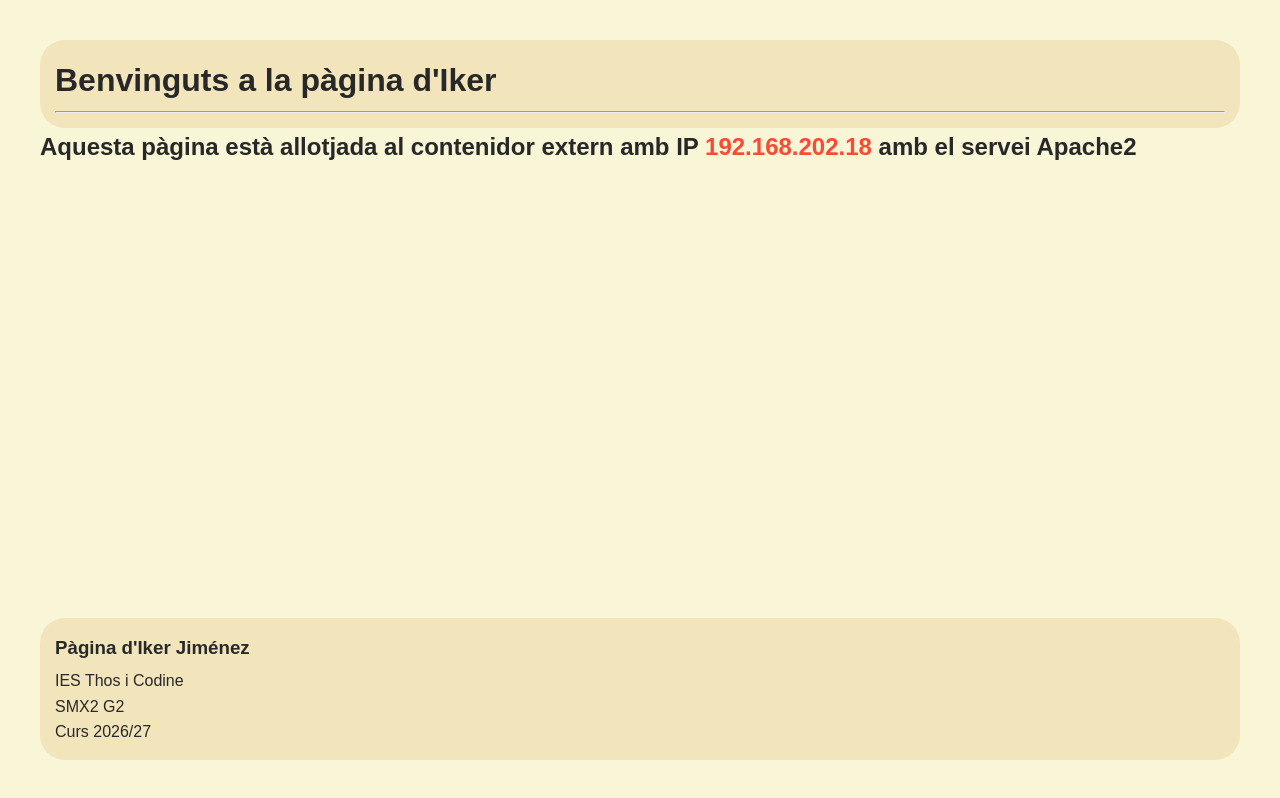
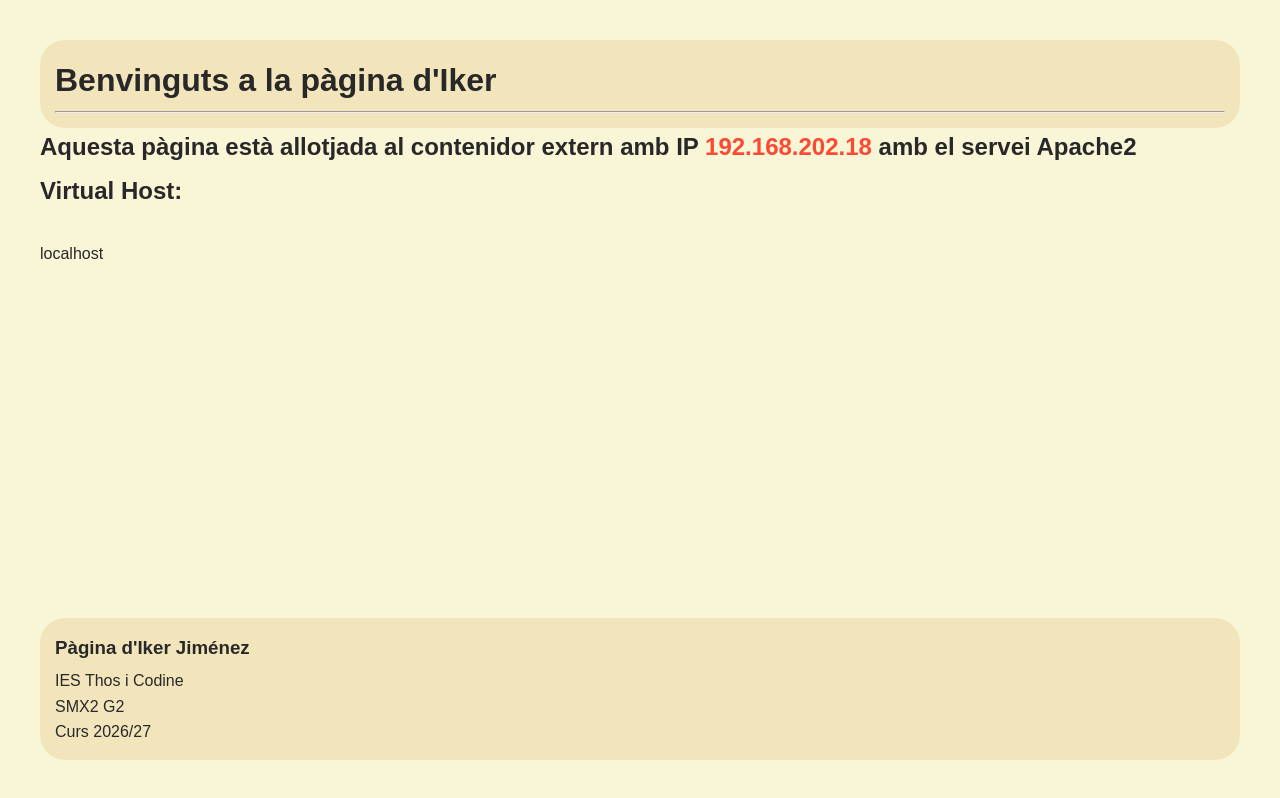
Before and after one commit to ikerjigo/debian-setup, a plain HTML site: page apache/default/index.html in a window 1280 px wide. Drawn offline with Linux system fonts and the light colour scheme.

Commit message:
added div and tytle to set to virtualhost

```diff
--- a/apache/default/index.html
+++ b/apache/default/index.html
@@ -3,8 +3,11 @@
 <head>
     <meta charset="UTF-8">
     <meta name="viewport" content="width=device-width, initial-scale=1.0">
-    <title>192.168.202.18</title>
+    <title>Pàgina d'Iker</title>
     <link rel="stylesheet" href="style.css">
+    <script>
+        document.title = window.location.hostname;
+    </script>
 </head>
 <body>
     <header>
@@ -13,6 +16,13 @@
     </header>
     <main>
 	<h2>Aquesta pàgina està allotjada al contenidor extern amb IP <strong>192.168.202.18</strong> amb el servei Apache2</h2>
+	<h2>Virtual Host:</h2>
+	<br>
+	<div id="hostname"></div>
+	<script>
+    	    const hostname = window.location.hostname;
+    	    document.getElementById("hostname").textContent = hostname;
+	</script>
     </main>
     <footer>
 	<h3>Pàgina d'Iker Jiménez</h3>
```
Lines whose indentation alone changed are shown as unchanged.
